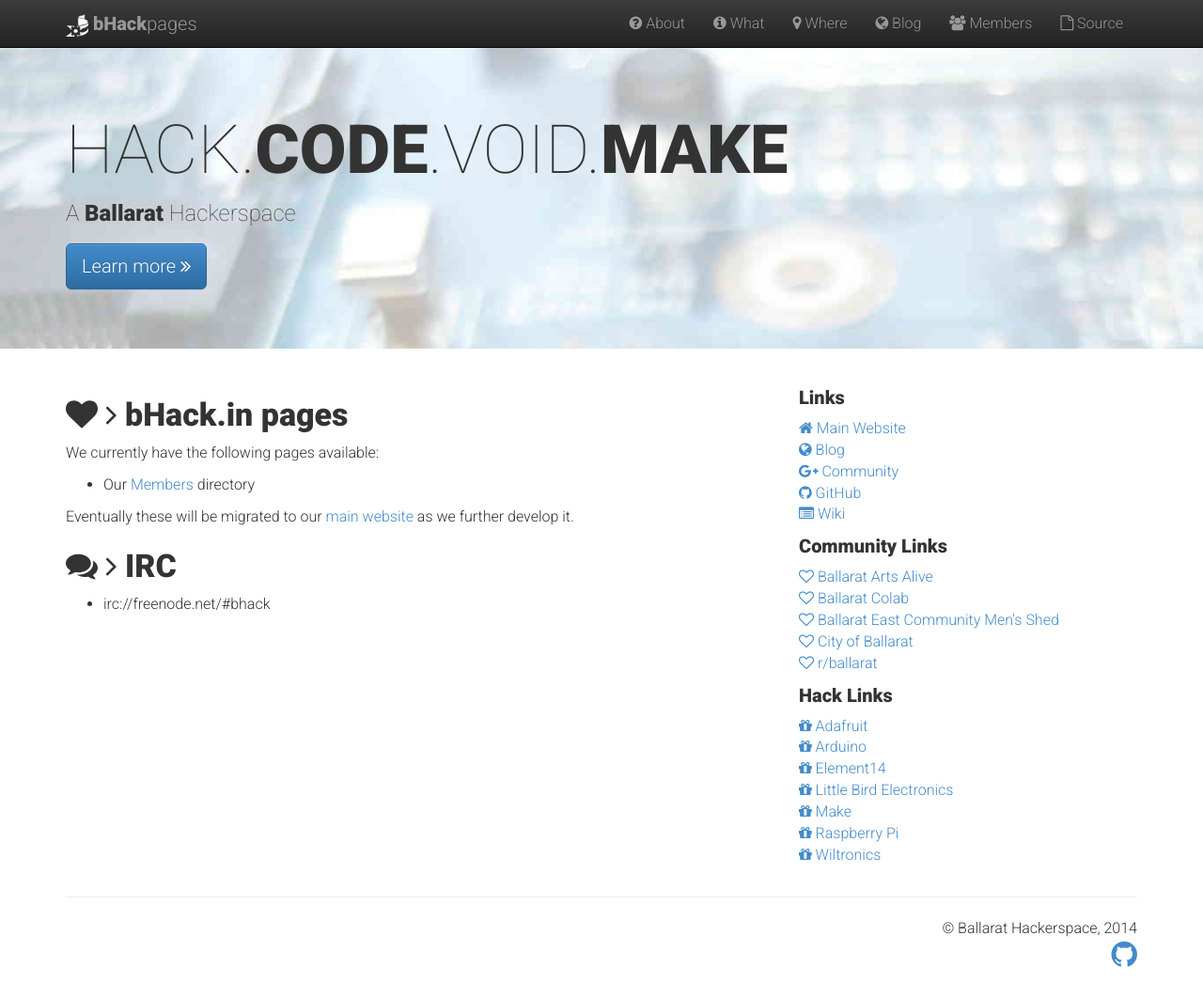
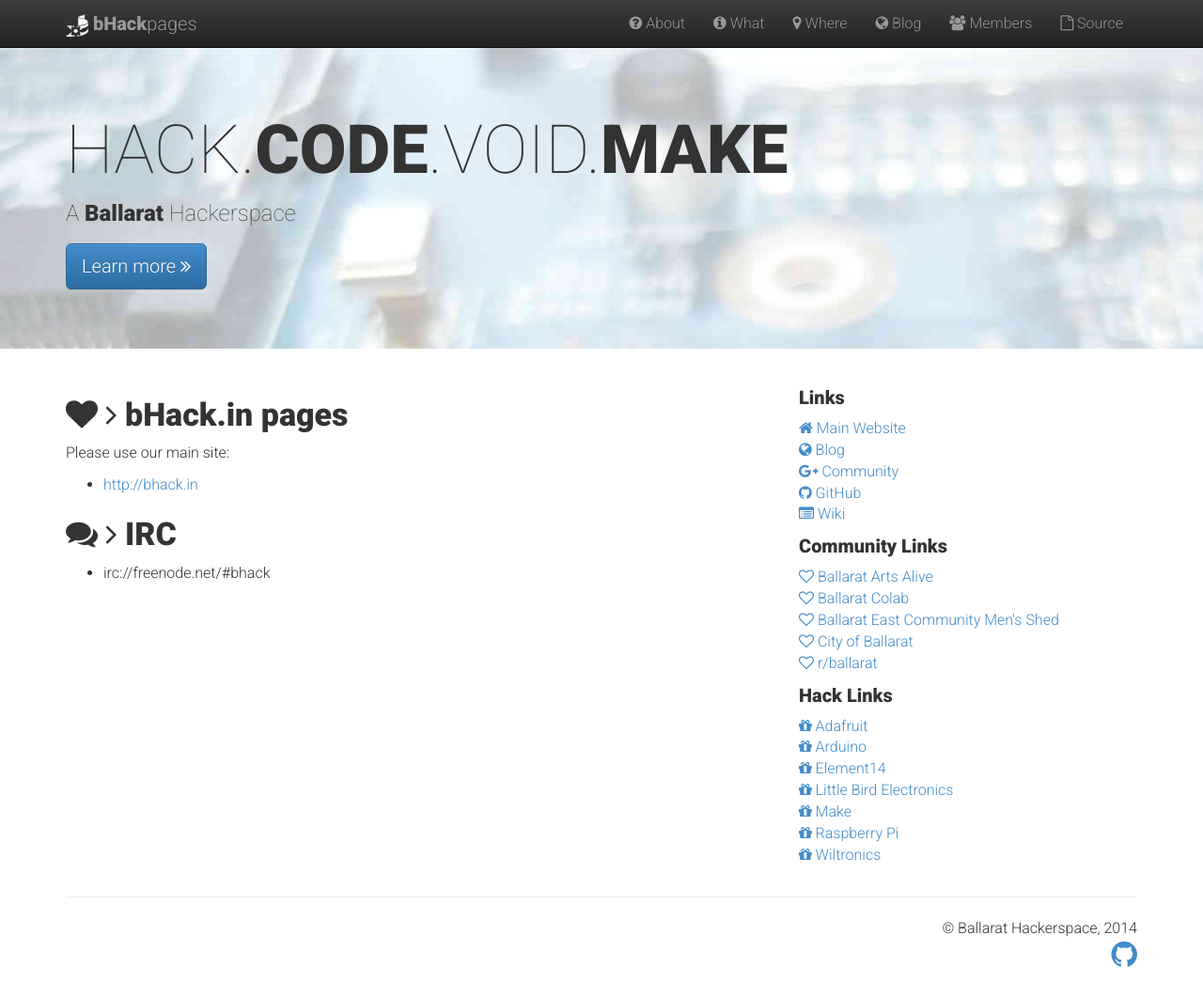
Before and after one commit to ballarat-hackerspace/ballarat-hackerspace.github.io, a Jekyll site: the page built from index.md, in a window 1280 px wide and 1045 px high. Shown: the whole window at 94% size. Built offline with Jekyll 4.4.1, drawn with Linux system fonts in a browser that asks for light colours; nearby versions of some CDN libraries; Markdown is read by kramdown in place of the engine named in the settings.

Commit message:
Members moved to main site. RVM support added.

```diff
--- a/_config.yml
+++ b/_config.yml
@@ -2,7 +2,7 @@
 blurb: A <strong>Ballarat</strong> Hackerspace
 copyright: Ballarat Hackerspace
 markdown: redcarpet
-pygments: true
+highlighter: pygments
 siteurl: http://bhack.in
 emailaddress: hello@bhack.in
 communityurl: http://plus.bhack.in
--- a/_data/navlinks.yml
+++ b/_data/navlinks.yml
@@ -7,6 +7,6 @@
 - text: <i class="fa fa-globe"></i> Blog
   url: http://bhack.in/blog
 - text: <i class="fa fa-users"></i> Members
-  url: /members/
+  url: http://bhack.in/members
 - text: <i class="fa fa-file-o"></i> Source
   url: https://github.com/ballarat-hackerspace/ballarat-hackerspace.github.io
--- a/index.md
+++ b/index.md
@@ -5,11 +5,9 @@
 
 ## <i class="fa fa-heart"></i> <i class="fa fa-angle-right"></i> {{ page.title }}
 
-We currently have the following pages available:
+Please use our main site:
 
-* Our [Members](/members/) directory
-
-Eventually these will be migrated to our [main website](http://bhack.in) as we further develop it.
+* [http://bhack.in](http://bhack.in)
 
 ## <i class="fa fa-comments"></i> <i class="fa fa-angle-right"></i> IRC
 
--- a/members/index.html
+++ b/members/index.html
@@ -1,7 +1,13 @@
 ---
 layout: default
 title: Members
+redirect: http://bhack.in/members
 ---
+
+<div class="alert alert-danger">
+  <h4>This content has been migrated to our main website, if you are not redirected in 5 seconds then please
+  <a href="http://bhack.in/members">click here</a>.</h4>
+</div>
 
 <h2><i class="fa fa-users"></i> <i class="fa fa-angle-right"></i> {{ page.title }}</h2>
 
```
Also changed, not shown: 1 other file.
